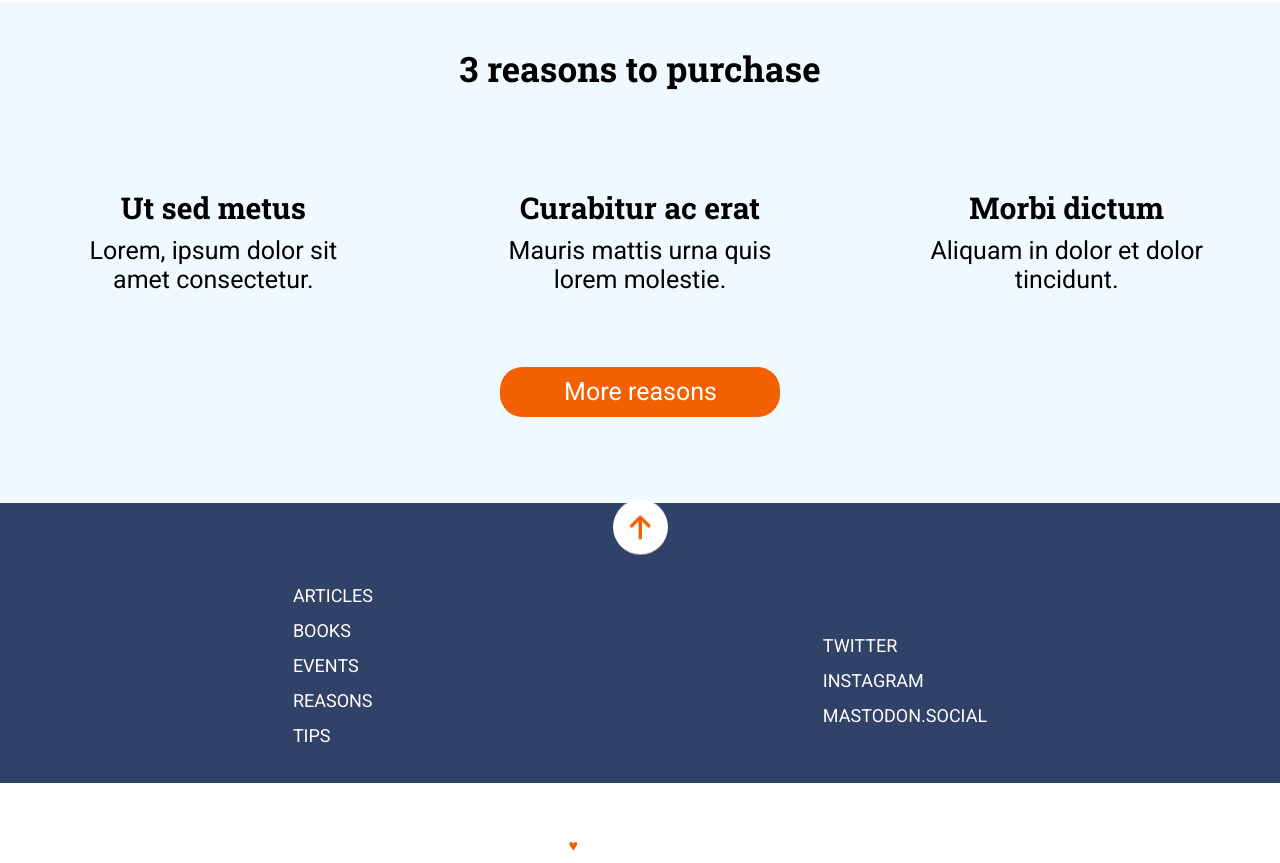
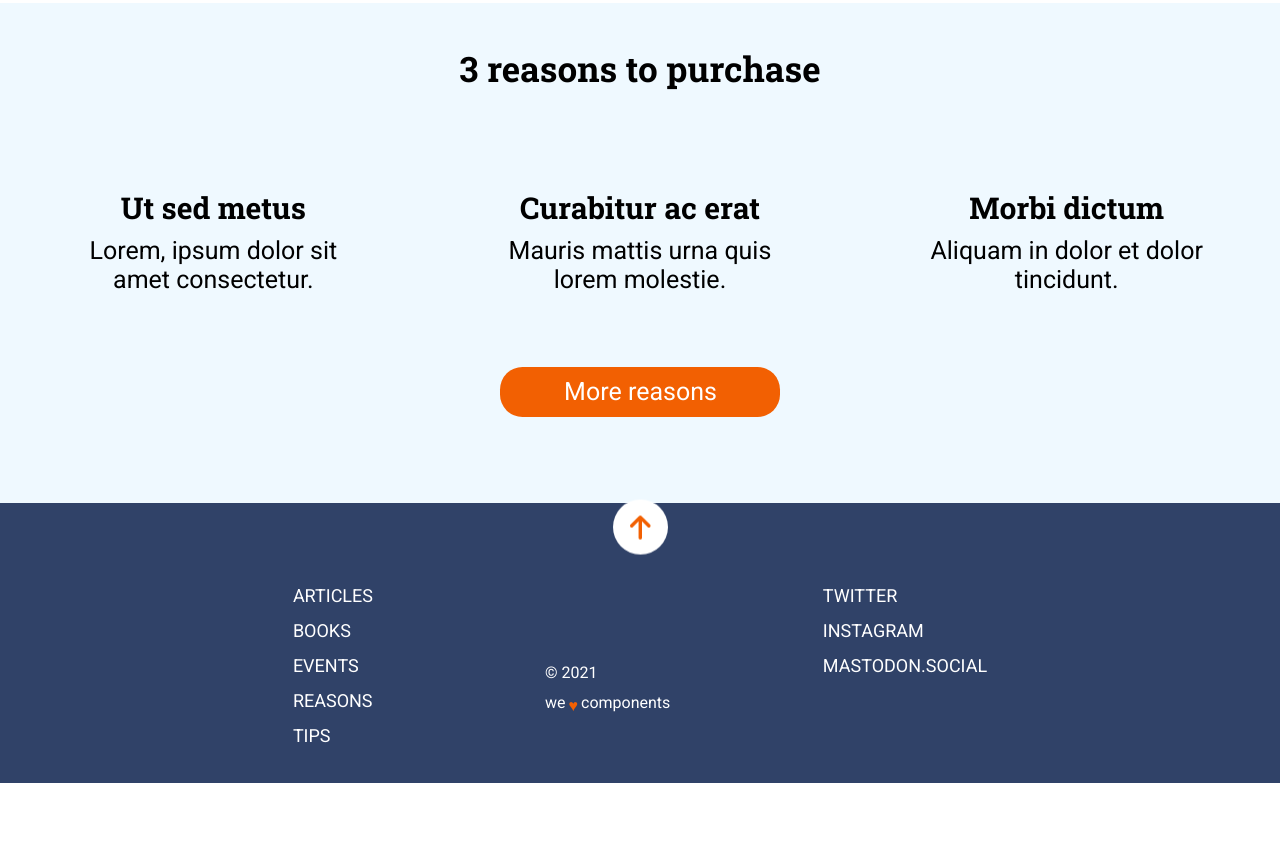
Before and after one commit to Martarubio93/Anonymous-Proxy, a website: page docs/index.html in a window 1280 px wide. Shown: the part 1173-2036 px from the top of the page. After the commit the page ends 1956 px from the top, so only its background shows below. Drawn offline with nearby package versions, Linux system fonts and the light colour scheme; files that its build step writes are made by us from their sources.

Commit message:
¨footer¨

```diff
--- a/src/scss/layout/_footer.scss
+++ b/src/scss/layout/_footer.scss
@@ -47,8 +47,10 @@
   }
   &__link {
     @include footer-link;
-    @media all and (min-width: 768px) { display: inline-flex;
-    margin-right: 150px;}
+    @media all and (min-width: 768px) {
+      display: inline-flex;
+      margin-right: 150px;
+    }
 
     @media all and (min-width: 1200px) {
       font-size: 18px;
@@ -63,6 +65,7 @@
   margin-top: 30px;
   @media all and (min-width: 768px) {
     order: 3;
+    margin-top: -70px;
   }
 
   &__link {
@@ -86,6 +89,7 @@
   margin-top: 50px;
   @media all and (min-width: 768px) {
     order: 1;
+    margin-top: -90px;
     @media all and (min-width: 1200px) {
     }
   }
```
